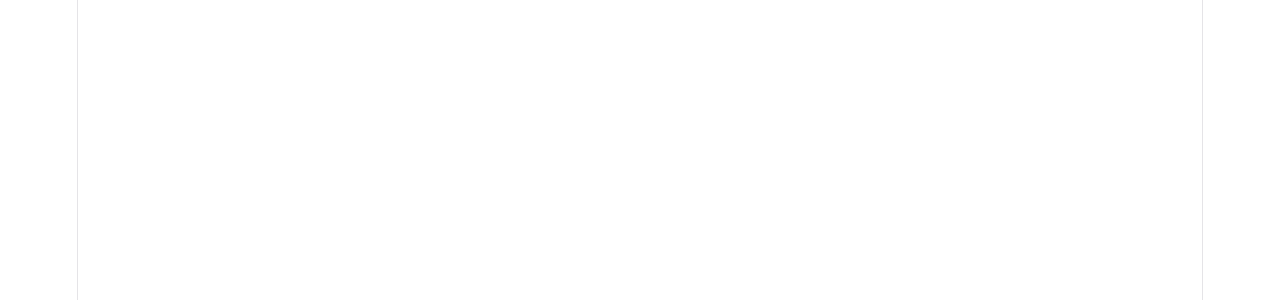
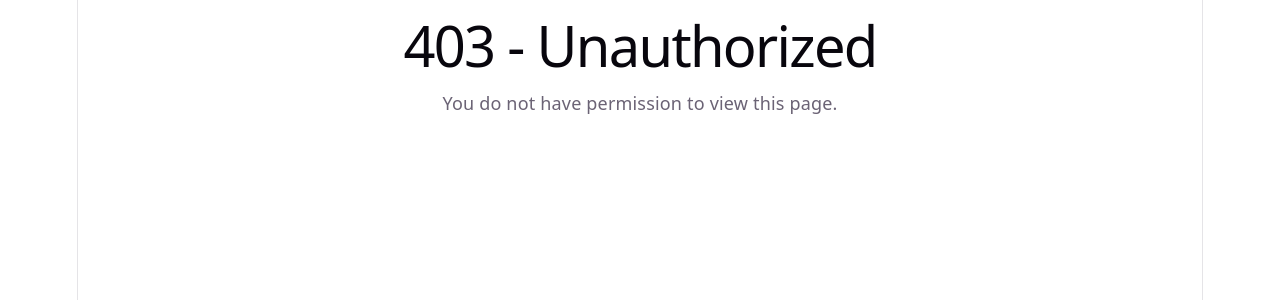
Before and after one commit to JackyL1030/Capstone-Pending-Name, a React app in the folder frontend/: page /unauthorized in a window 1280 px wide. Before the commit this address had no page. Shown: the top 300 px of the page. Built offline with nearby package versions, Linux system fonts and the light colour scheme; the HTML template or start-up script is replaced by a standard one.

Commit message:
add authorized page for restricted access

```diff
--- a/frontend/src/App.jsx
+++ b/frontend/src/App.jsx
@@ -4,12 +4,14 @@ import Login from "./pages/Login";
 import ManagerDashboard from "./pages/ManagerDashboard";
 import EmployeeDashboard from "./pages/EmployeeDashboard";
 import ProtectedRoute from "./components/ProtectedRoute";
+import Unauthorized from "./pages/Unauthorized";
 
 function App() {
   return (
     <>
       <Routes>
         <Route path="/login" element={<Login />} />
+        <Route path="/unauthorized" element={<Unauthorized/>} />
         <Route element={<ProtectedRoute role="manager" />}>
           <Route path="/manager" element={<ManagerDashboard />} />
         </Route>
--- a/frontend/src/components/ProtectedRoute.jsx
+++ b/frontend/src/components/ProtectedRoute.jsx
@@ -11,7 +11,7 @@ export default function ProtectedRoute({ role }) {
   }
   // checks if the user has the required role for this route
   if (role && user.role !== role) {
-    return <Navigate to="/login" />;
+    return <Navigate to="/unauthorized" />;
   }
   // if authentication and role chcecks pass, allow access to the protected page
   return <Outlet />;
--- /dev/null
+++ b/frontend/src/pages/Unauthorized.jsx
@@ -0,0 +1,8 @@
+export default function Unauthorized(){
+    return(
+        <div>
+            <h1>403 - Unauthorized</h1>
+            <p>You do not have permission to view this page.</p>
+        </div>
+    )
+}
```
